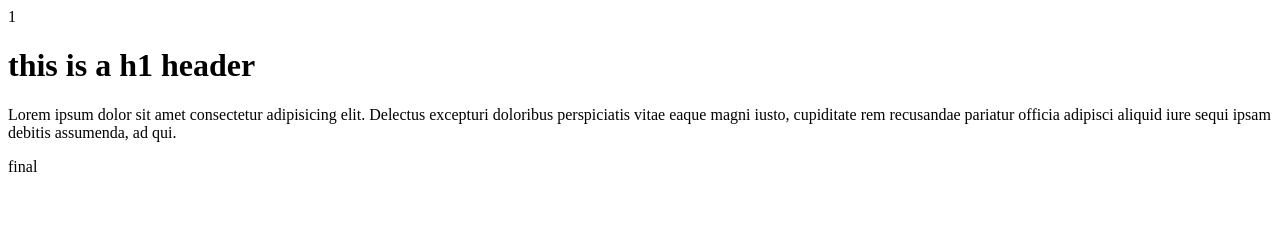
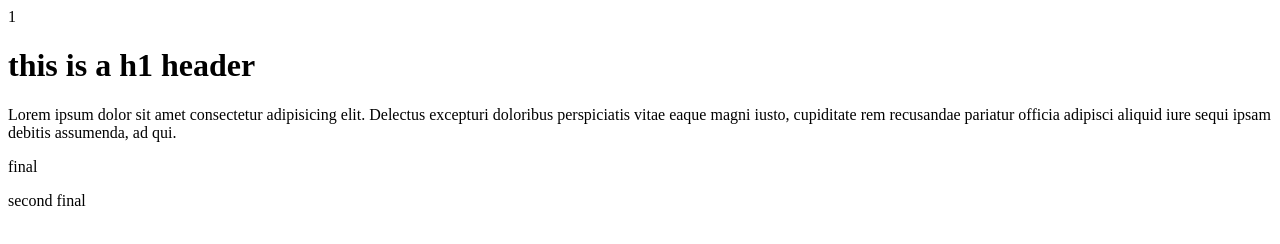
Before and after one commit to giseleschaves/git-test, a plain HTML site: page index.html in a window 1280 px wide. Drawn offline with Linux system fonts and the light colour scheme.

Commit message:
third commit

```diff
--- a/index.html
+++ b/index.html
@@ -15,6 +15,7 @@
         magni iusto, cupiditate rem recusandae pariatur officia adipisci aliquid iure sequi ipsam debitis assumenda, ad
         qui.</p>
     <p>final</p>
+    <p>second final</p>
 </body>
 
 </html>
```
